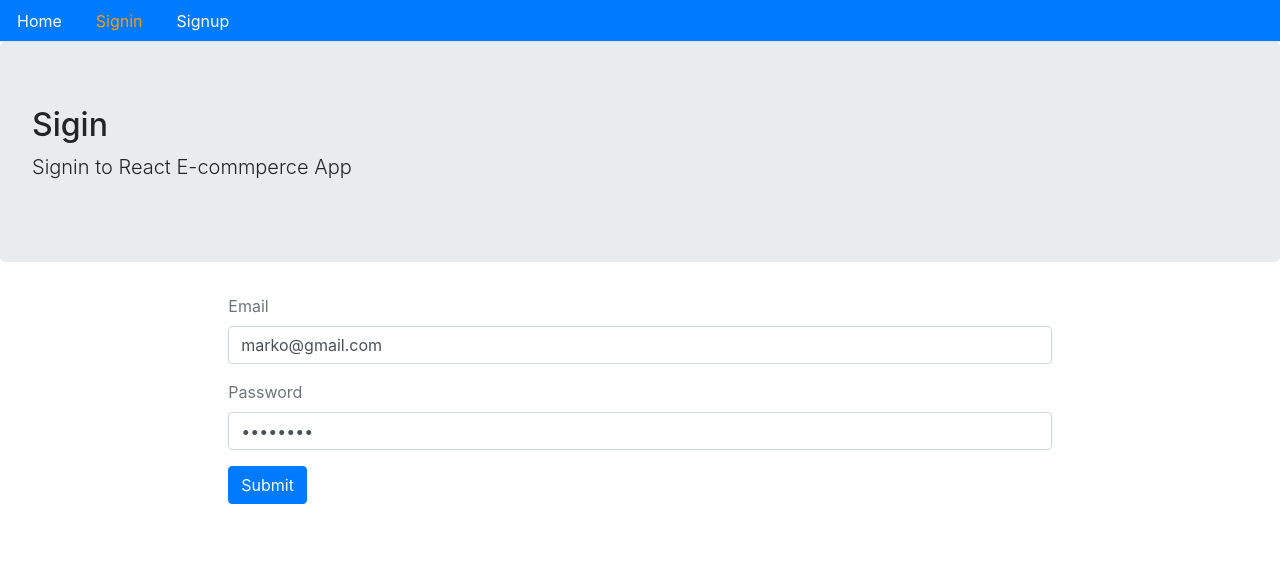
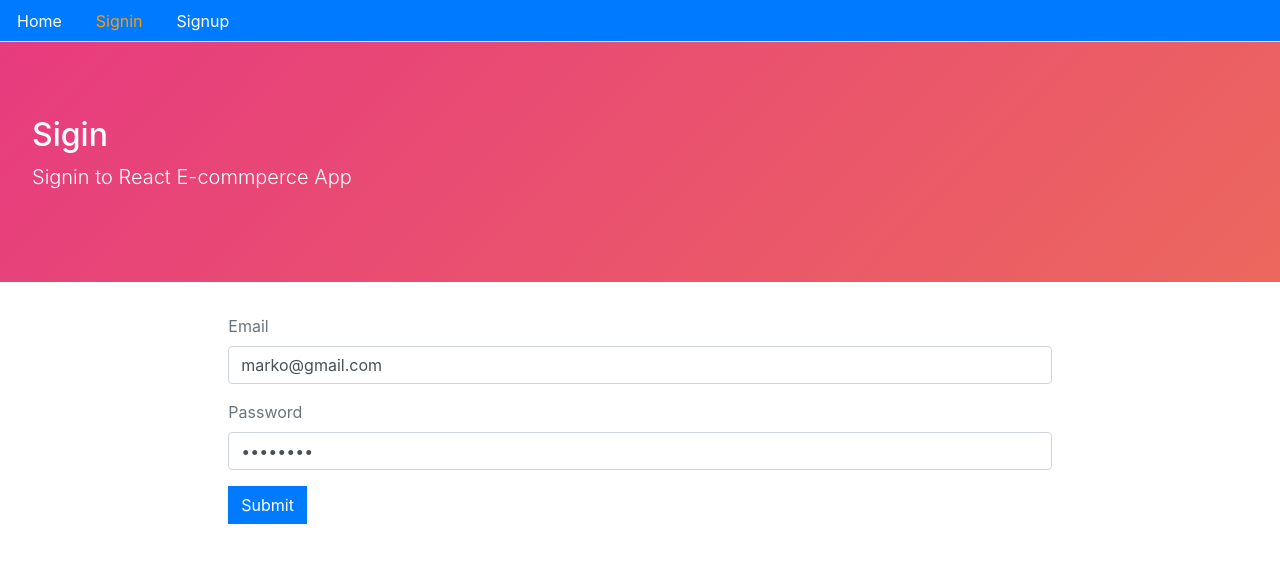
Before and after one commit to petarZinaic/webshop-front, a React (Create React App) app: page /signin in a window 1280 px wide. Shown: the top 562 px of the page. Built offline with nearby package versions, Linux system fonts and the light colour scheme.

Commit message:
Style home page

```diff
--- a/src/core/Card.js
+++ b/src/core/Card.js
@@ -1,4 +1,5 @@
 import { Link } from "react-router-dom";
+import ShowImage from "./ShowImage";
 
 const Card = ({ product }) => {
     return (
@@ -8,10 +9,11 @@
                     {product.name}
                 </div>
                 <div className="card-body">
+                    {<ShowImage item={product} url="product" />}
                     <p>{product.description}</p>
                     <p>${product.price}</p>
                     <Link to="/">
-                        <button className="btn btn-outline-primary mt-2 mb-2">View Product</button>
+                        <button className="btn btn-outline-primary mt-2 mb-2 mr-2">View Product</button>
                     </Link>
                     <button className="btn btn-outline-warning mt-2 mb-2">
                         Add to card
--- a/src/core/Layout.js
+++ b/src/core/Layout.js
@@ -1,5 +1,6 @@
 import Menu from "./Menu";
 import "./Layout.css";
+import "../styles.css";
 
 const Layout = ({
     title = "Title",
--- /dev/null
+++ b/src/core/ShowImage.js
@@ -0,0 +1,15 @@
+import React from "react";
+import { API } from "../config";
+
+const ShowImage = ({ item, url }) => (
+    <div className="product-img">
+        <img
+            src={`${API}/${url}/photo/${item._id}`}
+            alt={item.name}
+            className="mb-3"
+            style={{ maxHeight: "100%", maxWidth: "100%" }}
+        />
+    </div>
+);
+
+export default ShowImage;
--- /dev/null
+++ b/src/styles.css
@@ -0,0 +1,64 @@
+.btn, .jumbotron, .nav :hover {
+    border-radius: 0px;
+}
+
+
+
+
+.product-img {
+    min-height: 100px;
+}
+
+
+.jumbotron {
+    width: 30wh;
+    height: 30vh;
+    color: #fff;
+    background: linear-gradient(-45deg, #ee7752, #e73c7e, #23a6d5, #23d5ab);
+    background-size: 400% 400%;
+    -webkit-animation: Gradient 15s ease infinite;
+    -moz-animation: Gradient 15s ease infinite;
+    animation: Gradient 15s ease infinite;
+    display: flex;
+    flex-direction: column;
+    justify-content: center;
+
+}
+
+
+
+@-webkit-keyframes Gradient {
+    0% {
+        background-position: 0% 50%;
+    }
+    50% {
+        background-position: 100% 50%;
+    }
+    100% {
+        background-position: 0% 50%;
+    }
+}
+
+@-moz-keyframes Gradient {
+    0% {
+        background-position: 0% 50%;
+    }
+    50% {
+        background-position: 100% 50%;
+    }
+    100% {
+        background-position: 0% 50%;
+    }
+}
+
+@keyframes Gradient {
+    0% {
+        background-position: 0% 50%;
+    }
+    50% {
+        background-position: 100% 50%;
+    }
+    100% {
+        background-position: 0% 50%;
+    }
+}
```
